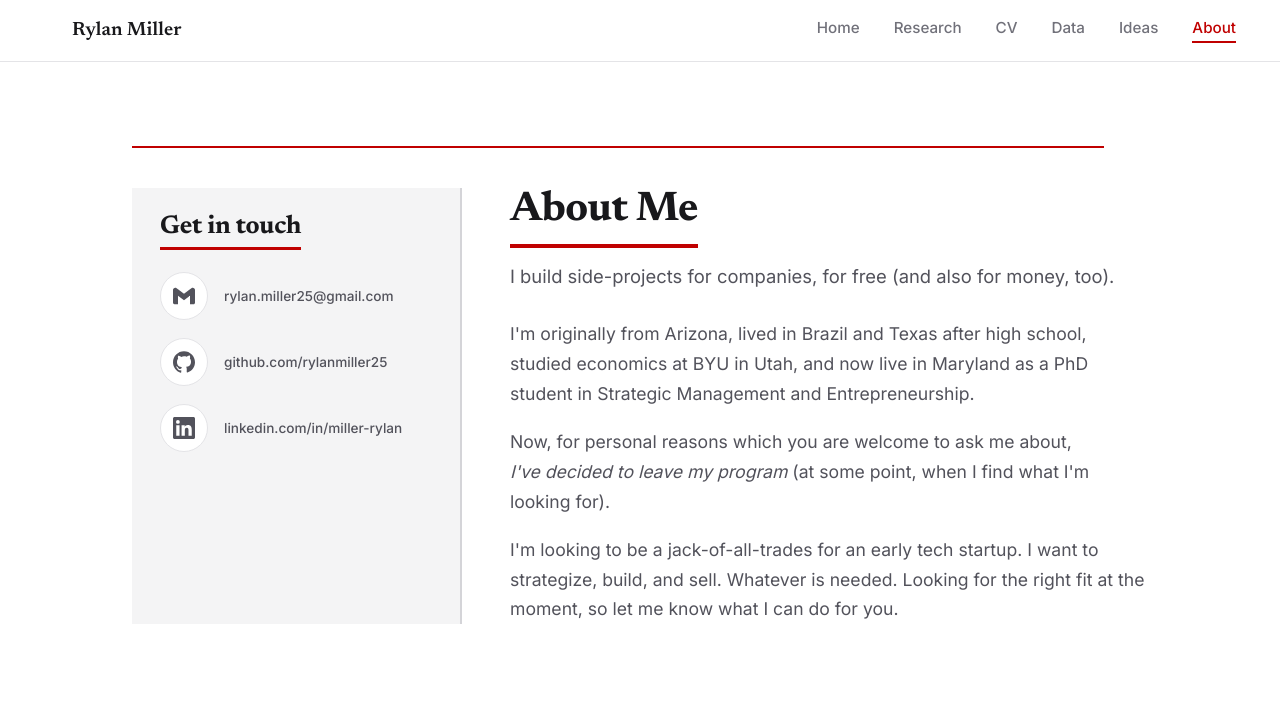
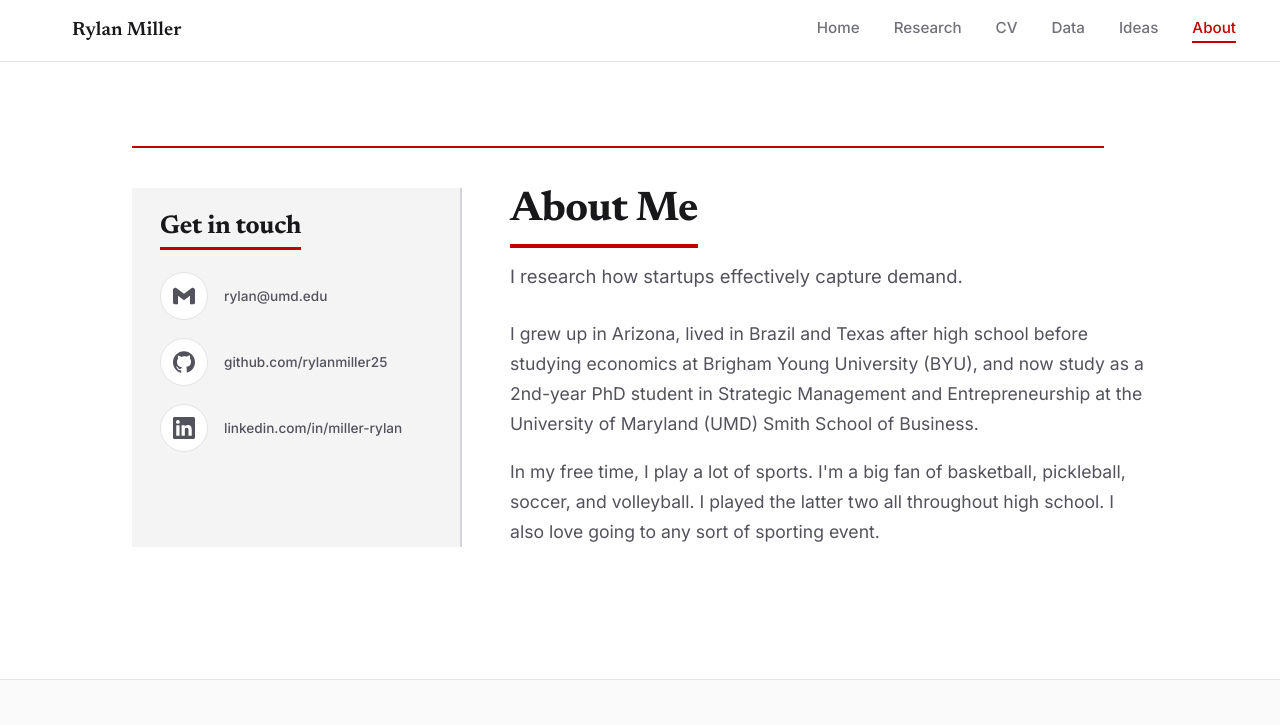
Before and after one commit to rylanmiller25/rylanmiller25.github.io, a plain HTML site: page about.html in a window 1280 px wide. Shown: the top 725 px of the page. Drawn offline with Linux system fonts and the light colour scheme.

Commit message:
Link brand to home; switch email to UMD; rewrite About page

```diff
--- a/about.html
+++ b/about.html
@@ -7,11 +7,11 @@
   <link rel="preconnect" href="https://fonts.googleapis.com">
   <link rel="preconnect" href="https://fonts.gstatic.com" crossorigin>
   <link href="https://fonts.googleapis.com/css2?family=Inter:wght@400;500;600;700&family=Newsreader:opsz,wght@6..72,400;6..72,500;6..72,600;6..72,700&display=swap" rel="stylesheet">
-  <link rel="stylesheet" href="styles.css?v=2">
+  <link rel="stylesheet" href="styles.css?v=3">
 </head>
 <body>
   <header class="site-header">
-    <div class="brand">Rylan Miller</div>
+    <a class="brand" href="index.html">Rylan Miller</a>
     <nav class="nav">
       <a href="index.html">Home</a>
       <a href="research.html">Research</a>
@@ -30,11 +30,11 @@
         <h2 class="contact-heading">Get in touch</h2>
 
         <div class="contact-list">
-          <a class="contact-link" href="mailto:rylan.miller25@gmail.com">
+          <a class="contact-link" href="mailto:rylan@umd.edu">
             <span class="contact-icon" aria-hidden="true">
               <svg viewBox="0 0 24 24" role="img"><title>Email</title><path d="M24 5.457v13.909c0 .904-.732 1.636-1.636 1.636h-3.819V11.73L12 16.64l-6.545-4.91v9.273H1.636A1.636 1.636 0 0 1 0 19.366V5.457c0-2.023 2.309-3.178 3.927-1.964L5.455 4.64 12 9.548l6.545-4.91 1.528-1.145C21.69 2.28 24 3.434 24 5.457z"/></svg>
             </span>
-            <span class="contact-handle">rylan.miller25@gmail.com</span>
+            <span class="contact-handle">rylan@umd.edu</span>
           </a>
 
           <a class="contact-link" href="https://github.com/rylanmiller25" target="_blank" rel="noopener noreferrer">
@@ -56,24 +56,20 @@
       <div class="about-body">
         <h1 class="page-title">About Me</h1>
         <p class="page-lead">
-          I build side-projects for companies, for free (and also for money, too).
+          I research how startups effectively capture demand.
         </p>
 
         <div class="prose">
           <p>
-            I'm originally from Arizona, lived in Brazil and Texas after high school,
-            studied economics at BYU in Utah, and now live in Maryland as a PhD student
-            in Strategic Management and Entrepreneurship.
+            I grew up in Arizona, lived in Brazil and Texas after high school before
+            studying economics at Brigham Young University (BYU), and now study as a
+            2nd-year PhD student in Strategic Management and Entrepreneurship at the
+            University of Maryland (UMD) Smith School of Business.
           </p>
           <p>
-            Now, for personal reasons which you are welcome to ask me about,
-            <em>I've decided to leave my program</em> (at some point, when I find what
-            I'm looking for).
-          </p>
-          <p>
-            I'm looking to be a jack-of-all-trades for an early tech startup. I want to
-            strategize, build, and sell. Whatever is needed. Looking for the right fit at
-            the moment, so let me know what I can do for you.
+            In my free time, I play a lot of sports. I'm a big fan of basketball,
+            pickleball, soccer, and volleyball. I played the latter two all throughout
+            high school. I also love going to any sort of sporting event.
           </p>
         </div>
       </div>
@@ -95,7 +91,7 @@
         </div>
         <div class="footer-col">
           <h3>Connect</h3>
-          <a href="mailto:rylan.miller25@gmail.com">Email</a>
+          <a href="mailto:rylan@umd.edu">Email</a>
           <a href="https://github.com/rylanmiller25" target="_blank" rel="noopener noreferrer">GitHub</a>
           <a href="https://www.linkedin.com/in/miller-rylan/" target="_blank" rel="noopener noreferrer">LinkedIn</a>
         </div>
--- a/styles.css
+++ b/styles.css
@@ -44,6 +44,7 @@ body {
 
 .brand {
   color: var(--text);
+  text-decoration: none;
   font-family: var(--font-head);
   font-size: 1.2rem;
   font-weight: 600;
```
Also changed, not shown: cv.html (+3 -3 lines), data.html (+3 -3 lines), ideas.html (+3 -3 lines), index.html (+3 -3 lines), research.html (+3 -3 lines).
